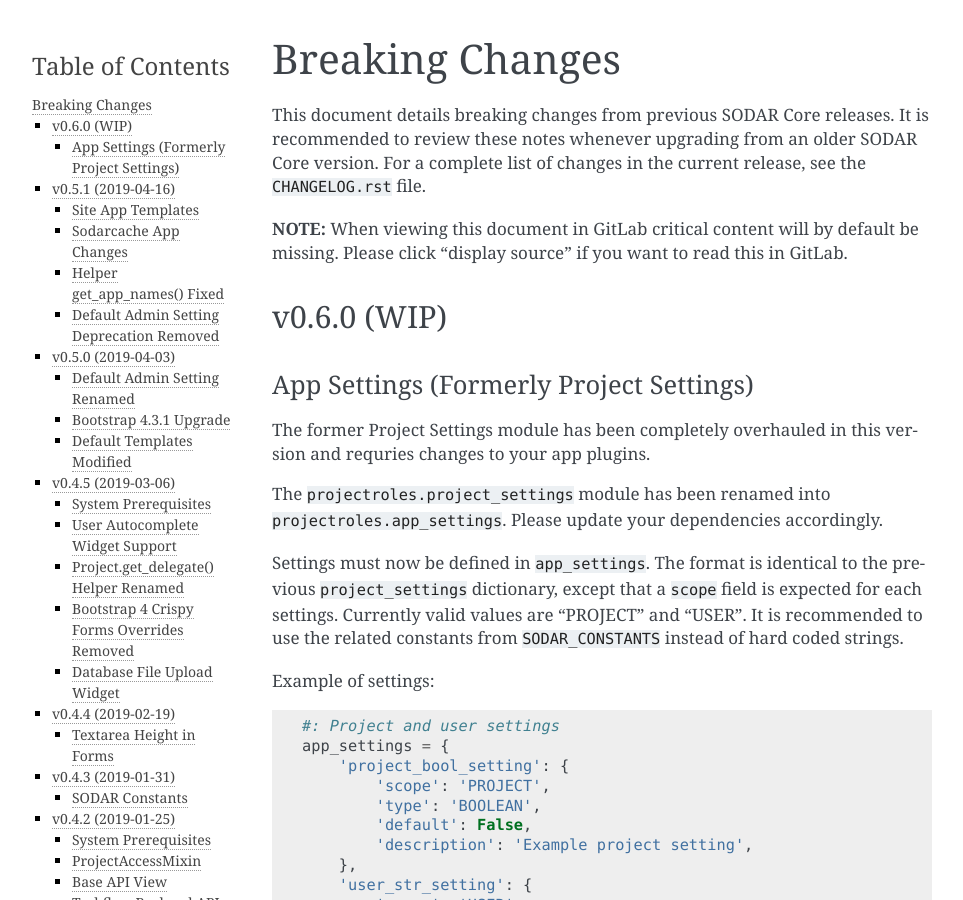
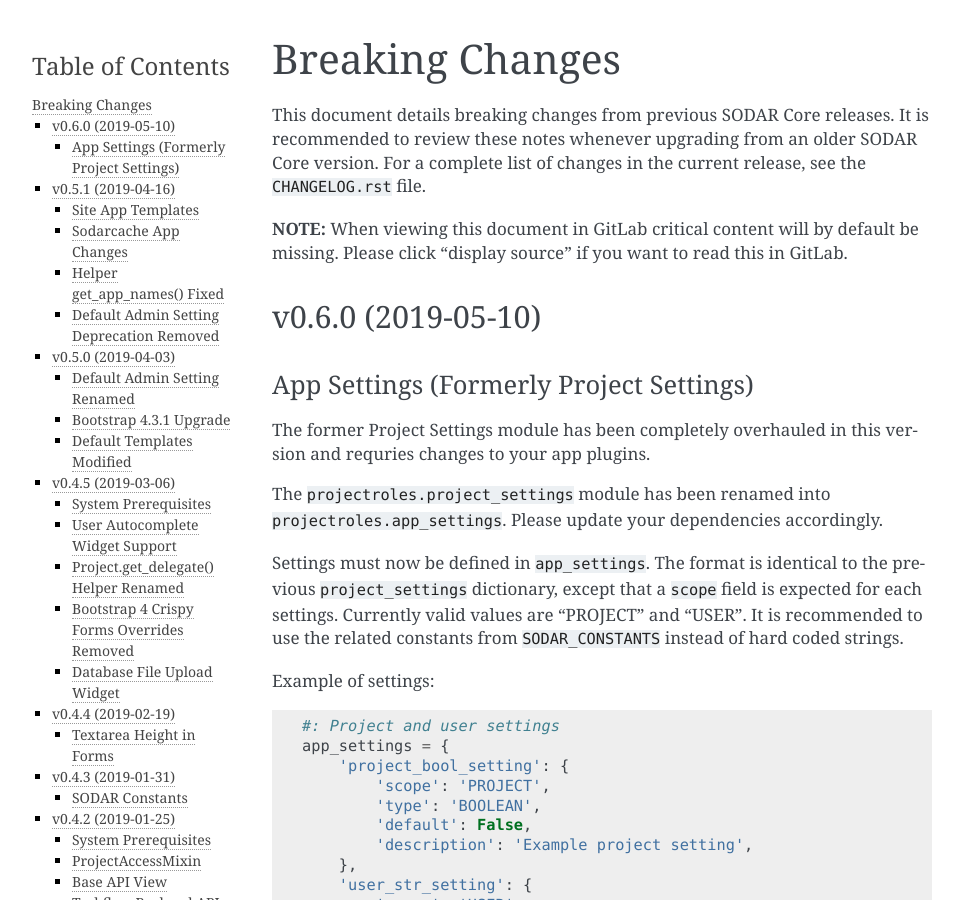
Before and after one commit to bihealth/sodar-core-legacy, a Sphinx documentation site: the page built from docs/source/breaking_changes.rst, in a window 1280 px wide and 900 px high. Shown: the whole window, without its empty margins (148-1111 px from the left). Built offline with Sphinx 7.4.7, drawn with Linux system fonts in a browser that asks for light colours.

Commit message:
update changelog and docs for v0.6.0

```diff
--- a/CHANGELOG.rst
+++ b/CHANGELOG.rst
@@ -7,8 +7,8 @@
 Note that the issue IDs here refer to ones in the private CUBI GitLab.
 
 
-Unreleased
-==========
+v0.6.0 (2019-05-10)
+===================
 
 Added
 -----
--- a/docs/source/breaking_changes.rst
+++ b/docs/source/breaking_changes.rst
@@ -13,8 +13,9 @@
 be missing. Please click "display source" if you want to read this in GitLab.
 
 
-v0.6.0 (WIP)
-============
+v0.6.0 (2019-05-10)
+===================
+
 
 App Settings (Formerly Project Settings)
 ----------------------------------------
```
